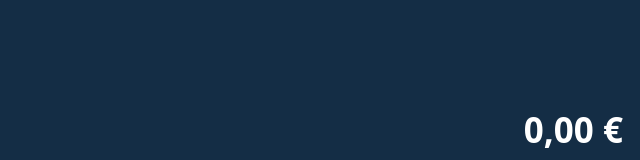
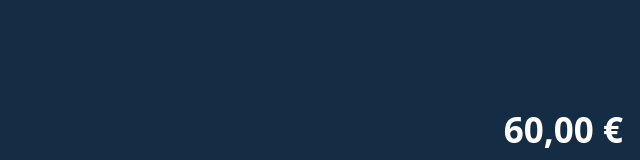
Before and after one commit to aitor1111-1111/Mis-finanzas, a plain HTML site: page index.html in a window 1280 px wide. Shown: the top 160 px of the page, 640-1280 px from the left. Drawn offline with Linux system fonts and the light colour scheme.

Commit message:
Añade ingreso mensual del garaje al total de cabecera

```diff
--- a/index.html
+++ b/index.html
@@ -62,7 +62,7 @@ function ensureRemiYear(year){const y=String(year);if(!Array.isArray(data.remiBy
 function pendingRemi(){return Object.keys(data.remiByYear||{}).reduce((sum,y)=>{ensureRemiYear(y);return sum+data.remiByYear[y].reduce((s,v,i)=>s+(data.remiDeliveredByYear[y][i]?0:num(v)),0)},0)}
 function fmtDate(s){if(!s)return '—';return new Date(s+'T12:00:00').toLocaleDateString('es-ES')}
 function headerMortgage(){const m=data.mortgage;return num(m.capital)?euro(m.capital):'—'}
-function renderHeader(){ensureActiveSnapshot();const total=num(data.bank)+num(data.home)+pendingRemi();document.getElementById('heroTotal').textContent=euro(total);document.getElementById('heroBank').textContent=euro(data.bank);document.getElementById('heroCash').textContent=euro(data.home);document.getElementById('heroRemi').textContent=euro(pendingRemi());document.getElementById('heroDate').textContent=fmtDate(activeStartDate());document.getElementById('heroMortgage').textContent=headerMortgage();document.getElementById('heroPayment').textContent=num(data.mortgage.payment)?euro(data.mortgage.payment):'—'}
+function renderHeader(){ensureActiveSnapshot();const total=num(data.bank)+num(data.home)+pendingRemi()+60;document.getElementById('heroTotal').textContent=euro(total);document.getElementById('heroBank').textContent=euro(data.bank);document.getElementById('heroCash').textContent=euro(data.home);document.getElementById('heroRemi').textContent=euro(pendingRemi());document.getElementById('heroDate').textContent=fmtDate(activeStartDate());document.getElementById('heroMortgage').textContent=headerMortgage();document.getElementById('heroPayment').textContent=num(data.mortgage.payment)?euro(data.mortgage.payment):'—'}
 function field(id,label,value,type='number'){return '<div class="field"><label for="'+id+'">'+label+'</label><input id="'+id+'" type="'+type+'" '+(type==='number'?'min="0" step="0.01"':'')+' value="'+String(value??'').replace(/"/g,'&quot;')+'"></div>'}
 function row(label,value,cls=''){return '<div class="row"><span class="label">'+label+'</span><strong class="value '+cls+'">'+value+'</strong></div>'}
 function card(title,body){return '<section class="card"><h2>'+title+'</h2>'+body+'</section>'}
```
